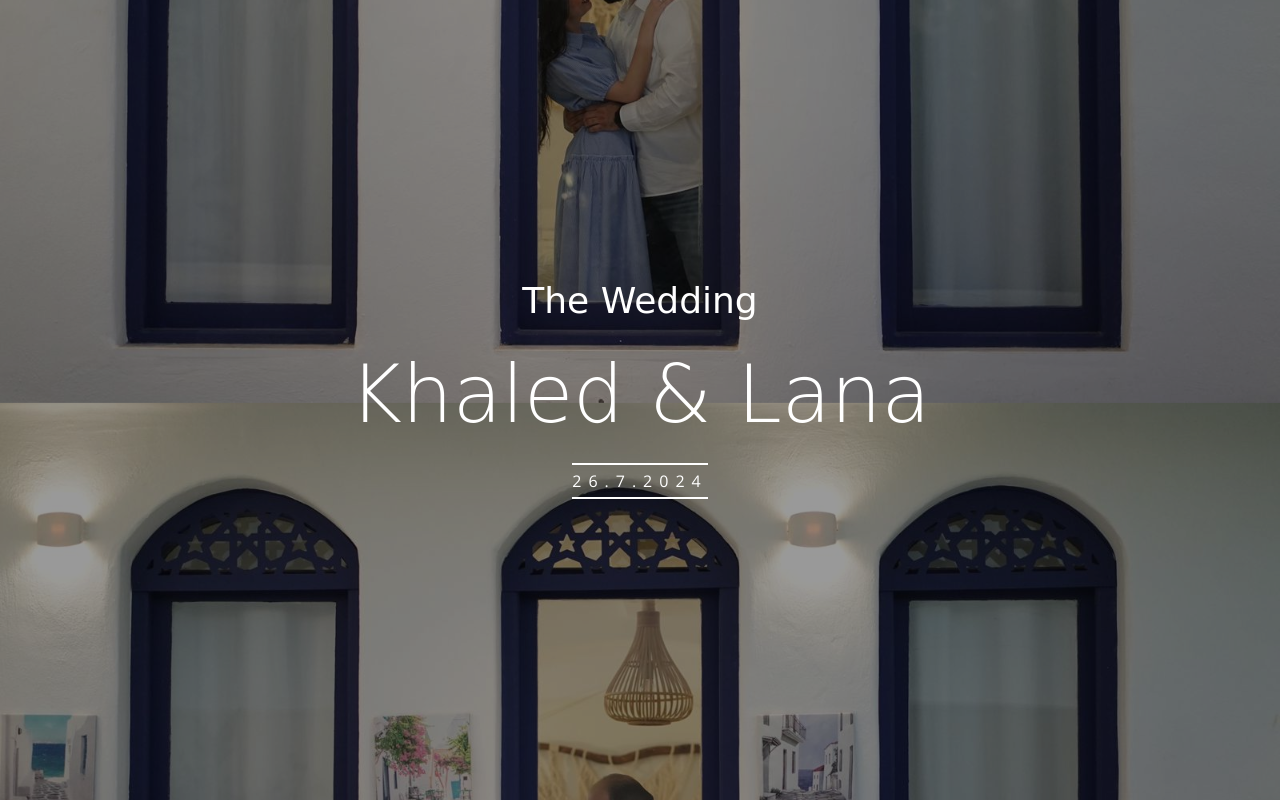
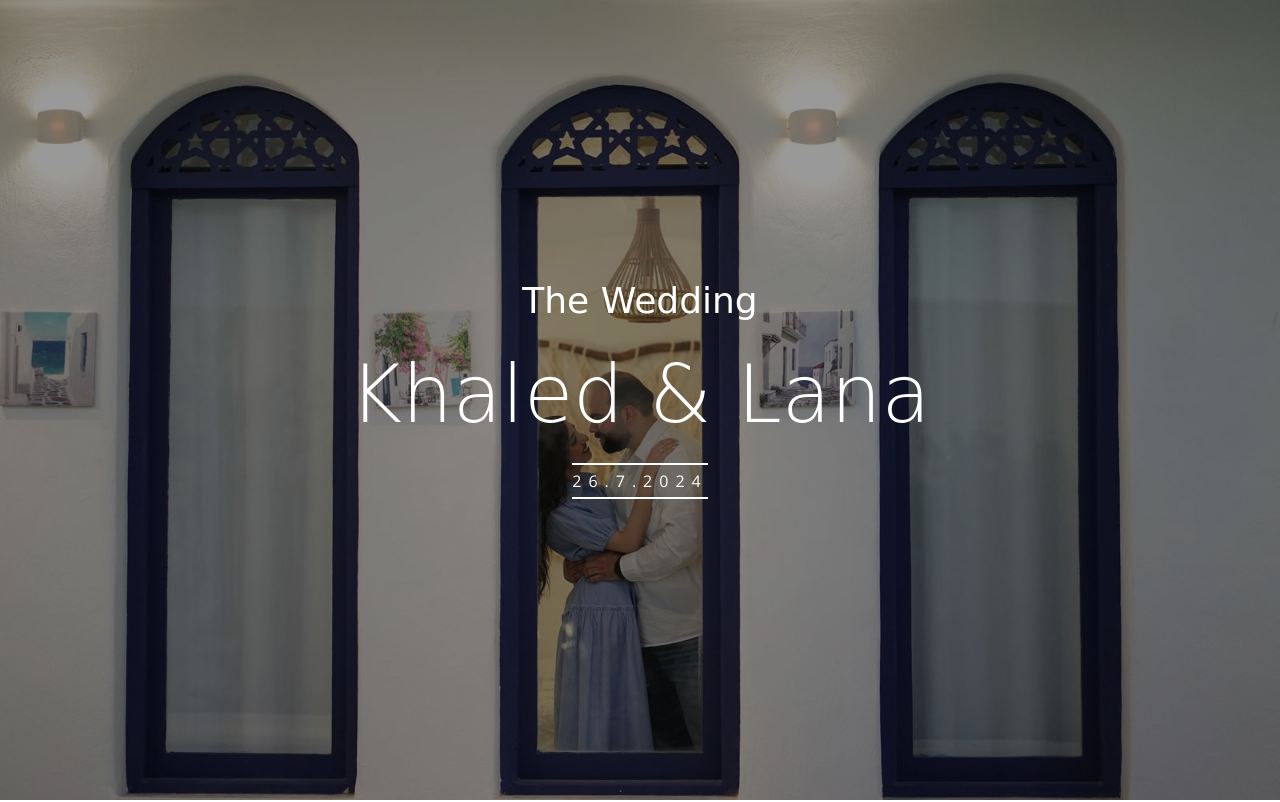
Before and after one commit to H09X/cloud-project, a website: page index.html in a window 1280 px wide. Shown: the top 802 px of the page. Drawn offline with nearby package versions, Linux system fonts and the light colour scheme; some packages are replaced by stand-ins of ours; no server answers; files whose address does not match are found by name; a web font is replaced by a local one.

Commit message:
Update index.html

```diff
--- a/index.html
+++ b/index.html
@@ -72,7 +72,7 @@
 
 		<div class="fh5co-hero" data-section="home">
 			<div class="fh5co-overlay"></div>
-			<div class="fh5co-cover text-center" data-stellar-background-ratio="0.25" style="background-image: url(images/cover_bg_1.jpg); background-position: 0px 600px;">
+			<div class="fh5co-cover text-center" data-stellar-background-ratio="0.25" style="background-image: url(images/cover_bg_1.jpg);">
 				<div class="display-t">
 					<div class="display-tc">
 						<div class="container">
```
